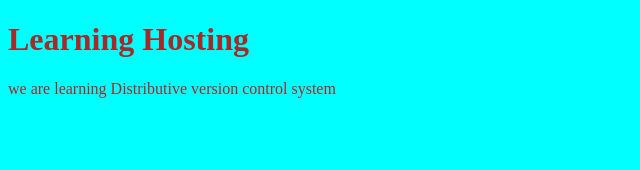
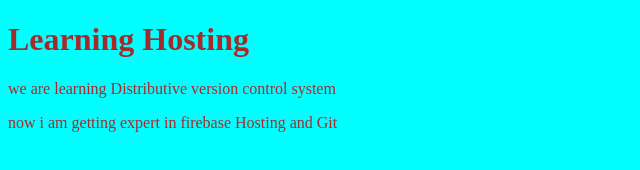
Before and after one commit to naeemkafridi/web3metaverse, a plain HTML site: page index.html in a window 1280 px wide. Shown: the whole page, without its empty margins (0-640 px from the left). Drawn offline with Linux system fonts and the light colour scheme.

Commit message:
Update complete

```diff
--- a/index.html
+++ b/index.html
@@ -10,6 +10,7 @@
 <body>
     <h1>Learning Hosting</h1>
     <p>we are learning Distributive version control system</p>
+    <p>now i am getting expert in firebase Hosting and Git</p>
 
 </body>
 </html>
```
